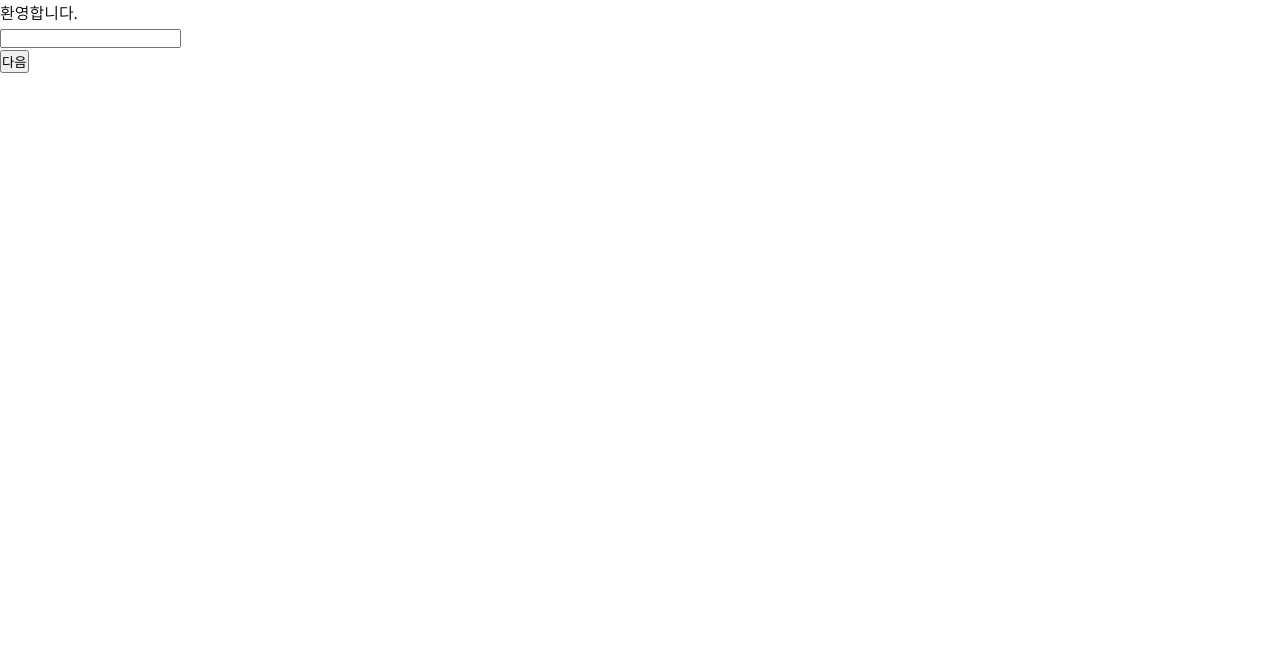
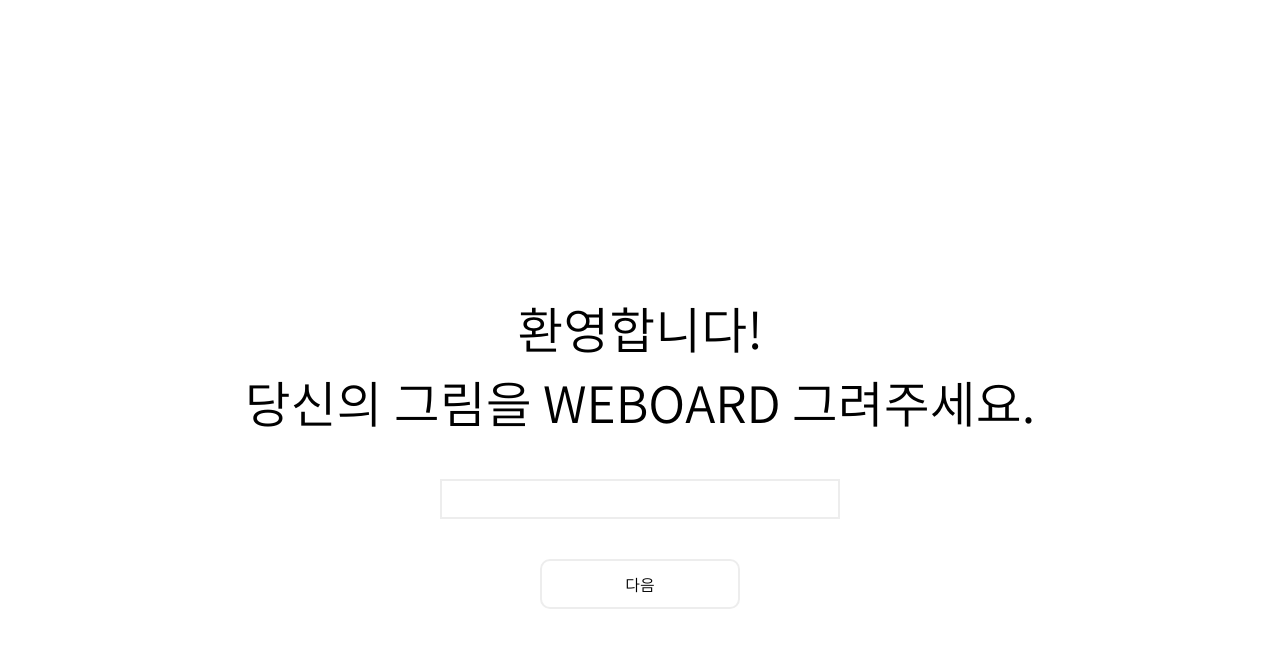
Before and after one commit to Jominhui/WeBoard, a React (Create React App) app: page / in a window 1280 px wide. Shown: the top 648 px of the page. Built offline with nearby package versions, Linux system fonts and the light colour scheme.

Commit message:
[Update]Title Page design

```diff
--- a/src/components/Title/Title.jsx
+++ b/src/components/Title/Title.jsx
@@ -6,14 +6,16 @@
 const Title = ({}) => {
   return (
     <>
-      <div>
-        <p>환영합니다.</p>
-        <input />
-        <div>
-          <Link to="/Draw">
-            <button>다음</button>
-          </Link>
-        </div>
+      <div className="Title">
+        <p className="Title-coment">환영합니다!</p>
+        <p className="Title-coment">당신의 그림을 WEBOARD 그려주세요.</p>
+        <input className="Title-box" />
+
+        <Link to="/Draw">
+          <div className="Title-btn">
+              다음
+          </div>
+        </Link>
       </div>
     </>
   );
--- a/src/components/Title/Title.scss
+++ b/src/components/Title/Title.scss
@@ -1 +1,42 @@
 /* your css code */
+* {
+  text-decoration: none;
+  color: #000000;
+}
+
+.Title {
+  width: 100%;
+  height: 900px;
+  display: flex;
+  justify-content: center;
+  align-items: center;
+  flex-direction: column;
+  &-coment {
+    font-size: 50px;
+  }
+
+  &-box {
+    width: 400px;
+    height: 2.5rem;
+    margin-top: 40px;
+    border: 2px solid #ededed;
+  }
+
+  &-btn {
+    width: 200px;
+    height: 50px;
+    margin-top: 40px;
+    border-radius: 10px;
+    border: 2px solid #ededed;
+    color: #000000;
+    display: flex;
+    justify-content: center;
+    align-items: center;
+    transition: all 0.3s;
+  }
+
+  &-btn:hover {
+    color: #ededed;
+    background-color: #000000;
+  }
+}
```
